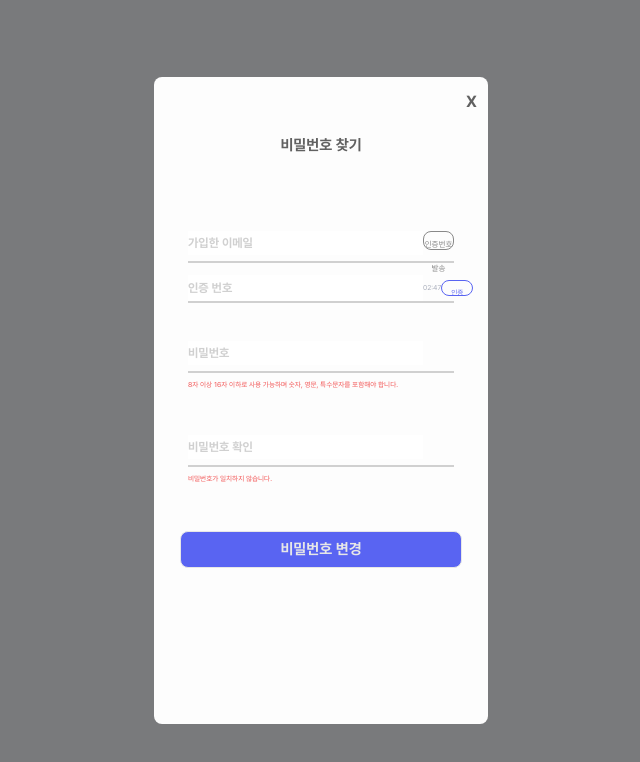
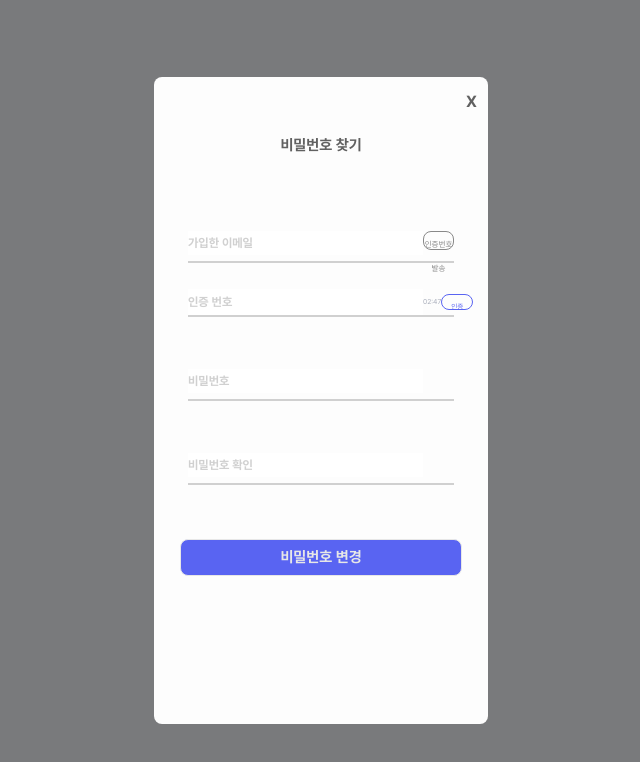
Before and after one commit to Do-it-Together-DoTo/DoTo_Front, a React (Vite) app: page /auth/findpw in a window 1280 px wide. Shown: the top 762 px of the page, without its empty margins (319-959 px from the left). Built offline with nearby package versions, Linux system fonts and the light colour scheme.

Commit message:
Feat: 비밀번호 변경 페이지 정규식 로직 구현 완료

```diff
--- a/src/modal/FindPw.tsx
+++ b/src/modal/FindPw.tsx
@@ -1,4 +1,60 @@
+import React, { useState, useEffect } from 'react';
+
 const FindPw = () => {
+  const [email, setEmail] = useState('');
+  const [verificationCode, setVerificationCode] = useState('');
+  const [password, setPassword] = useState('');
+  const [confirmPassword, setConfirmPassword] = useState('');
+  const [touched, setTouched] = useState({
+    email: false,
+    verificationCode: false,
+    password: false,
+    confirmPassword: false,
+  });
+  const [errors, setErrors] = useState({
+    email: '',
+    verificationCode: '',
+    password: '',
+    confirmPassword: '',
+  });
+  const [isFormValid, setIsFormValid] = useState(false);
+
+  const validateEmail = (email: string) => {
+    const emailRegex = /^[^\s@]+@[^\s@]+\.[^\s@]+$/;
+    return emailRegex.test(email);
+  };
+
+  const validatePassword = (password: string) => {
+    const passwordRegex = /^(?=.*[a-zA-Z])(?=.*\d)(?=.*[!@#$%^&*()_+=\-{};:'",.<>/?\\|[\]~`]).{8,16}$/;
+    return passwordRegex.test(password);
+  };
+
+  useEffect(() => {
+    const newErrors = { email: '', verificationCode: '', password: '', confirmPassword: '' };
+
+    if (touched.email && !validateEmail(email)) {
+      newErrors.email = '유효한 이메일을 입력하세요.';
+    }
+    if (touched.verificationCode && verificationCode.length === 0) {
+      newErrors.verificationCode = '인증 코드를 입력하세요.';
+    }
+    if (touched.password && !validatePassword(password)) {
+      newErrors.password = '비밀번호는 8자 이상 16자 이하이며, 숫자, 영문, 특수문자를 포함해야 합니다.';
+    }
+    if (touched.confirmPassword && password !== confirmPassword) {
+      newErrors.confirmPassword = '비밀번호가 일치하지 않습니다.';
+    }
+    setErrors(newErrors);
+    const isValid = !Object.values(newErrors).some((error) => error !== '');
+    setIsFormValid(isValid);
+  }, [email, verificationCode, password, confirmPassword, touched]);
+
+  const handleChangePassword = () => {
+    if (!errors.email && !errors.verificationCode && !errors.password && !errors.confirmPassword) {
+      -console.log('비밀번호 변경 성공');
+    }
+  };
+
   return (
     <div className="flex items-center justify-center w-screen h-screen bg-Dark_Layout-100 bg-opacity-60">
       <div className="relative flex flex-col items-center w-[20.875rem] h-[40.4375rem] bg-Light_Layout-400 border-none rounded-lg rounded-15">
@@ -12,46 +68,75 @@ const FindPw = () => {
           <input
             className="font-bold font-pre text-Light_Text_Name placeholder-Dark_Text_Contents text-[12px]"
             placeholder="가입한 이메일"
+            value={email}
+            onChange={(e) => setEmail(e.target.value)}
+            onFocus={() => setTouched({ ...touched, email: true })}
           />
           <button className="w-[4.4375rem] h-[1.1875rem] text-Light_Text_AboutMe font-pre border border-1 border-Light_Text_AboutMe rounded-lg rounded-20 text-[8px]">
             인증번호 발송
           </button>
         </div>
         <div className="w-[16.625rem] h-[0rem] mt-[0.375rem] border border-1 border-Dark_Text_Contents" />
-        <div className="w-[16.625rem] flex justify-between mt-[0.75rem] ">
+        <div className="h-[0.875rem]">
+          <div className="w-[16.625rem] font-pre text-[7px] text-error">{touched.email && errors.email}</div>
+        </div>
+        <div className="w-[16.625rem] flex justify-between mt-[0.75rem]">
           <input
             className="font-bold font-pre text-Light_Text_Name placeholder-Dark_Text_Contents text-[12px]"
             placeholder="인증 번호"
+            value={verificationCode}
+            onChange={(e) => setVerificationCode(e.target.value)}
+            onFocus={() => setTouched({ ...touched, verificationCode: true })}
           />
           <div className="w-[3.625rem] h-[1.625rem] flex items-center justify-between">
-            <span className=" font-pre text-[7px] text-Dark_Text_AboutMe">02:47</span>
+            <span className="font-pre text-[7px] text-Dark_Text_AboutMe">02:47</span>
             <button className="w-[2rem] h-[1rem] text-Button font-pre border border-1 border-Button rounded-lg rounded-20 text-[7px]">
               인증
             </button>
           </div>
         </div>
         <div className="w-[16.625rem] h-[0rem] border border-1 border-Dark_Text_Contents"></div>
+        <div className="h-[0.875rem]">
+          <div className="w-[16.625rem] font-pre text-[7px] text-error">
+            {touched.verificationCode && errors.verificationCode}
+          </div>
+        </div>
 
         <div className="w-[16.625rem] mt-[2.375rem] flex justify-between">
           <input
             className="font-bold font-pre text-Light_Text_Name placeholder-Dark_Text_Contents text-[12px]"
             placeholder="비밀번호"
+            type="password"
+            value={password}
+            onChange={(e) => setPassword(e.target.value)}
+            onFocus={() => setTouched({ ...touched, password: true })}
           />
         </div>
         <div className="w-[16.625rem] h-[0rem] mt-[0.375rem] border border-1 border-Dark_Text_Contents" />
-        <div className="w-[16.625rem] font-pre text-[7px] text-error">
-          8자 이상 16자 이하로 사용 가능하며 숫자, 영문, 특수문자를 포함해야 합니다.
+        <div className="h-[0.875rem]">
+          <div className="w-[16.625rem] font-pre text-[7px] text-error">{touched.password && errors.password}</div>
         </div>
-
         <div className="w-[16.625rem] mt-[2.375rem] flex justify-between">
           <input
             className="font-bold font-pre text-Light_Text_Name placeholder-Dark_Text_Contents text-[12px]"
             placeholder="비밀번호 확인"
+            type="password"
+            value={confirmPassword}
+            onChange={(e) => setConfirmPassword(e.target.value)}
+            onFocus={() => setTouched({ ...touched, confirmPassword: true })}
           />
         </div>
         <div className="w-[16.625rem] h-[0rem] mt-[0.375rem] border border-1 border-Dark_Text_Contents" />
-        <div className="w-[16.625rem] font-pre text-[7px] text-error">비밀번호가 일치하지 않습니다.</div>
-        <button className="mt-[2.5rem] w-[17.625rem] h-[2.3125rem] bg-Button font-pre font-bold text-Light_Layout-100 text-[15px] border rounded-lg rounded-10">
+        <div className="h-[0.875rem]">
+          <div className="w-[16.625rem] font-pre text-[7px] text-error">
+            {touched.confirmPassword && errors.confirmPassword}
+          </div>
+        </div>
+        <button
+          className={`mt-[2.5rem] w-[17.625rem] h-[2.3125rem] bg-Button font-pre font-bold text-Light_Layout-100 text-[15px] border rounded-lg rounded-10 ${!isFormValid && 'opacity-50 cursor-not-allowed}'}`}
+          onClick={handleChangePassword}
+          disabled={!isFormValid}
+        >
           비밀번호 변경
         </button>
       </div>
--- a/src/modal/SignUp.tsx
+++ b/src/modal/SignUp.tsx
@@ -1,4 +1,4 @@
-import React, { useState, useEffect } from 'react';
+import { useState, useEffect } from 'react';
 
 const SignUp = () => {
   const [email, setEmail] = useState('');
```
